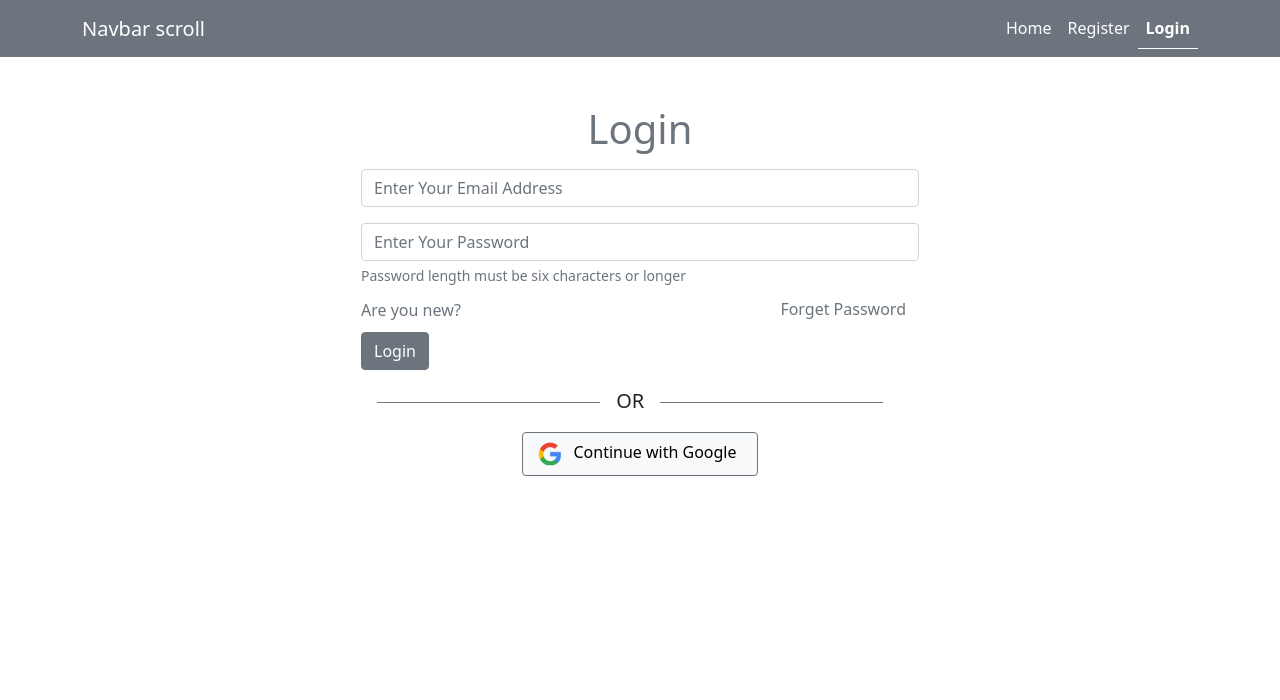
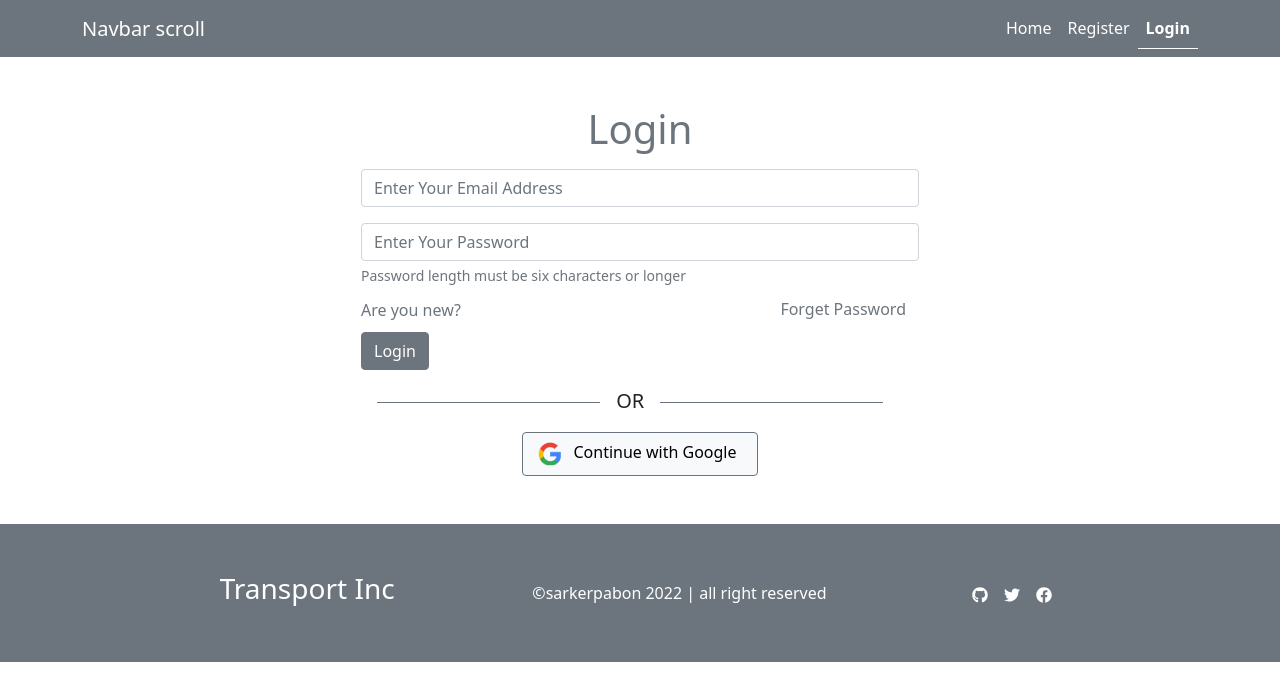
Before and after one commit to SarkerPabon/warehouse-management-client-side, a React (Create React App) app: page /login in a window 1280 px wide. Shown: the top 700 px of the page. Built offline with nearby package versions, Linux system fonts and the light colour scheme; no server answers.

Commit message:
Add Footer

```diff
--- a/package.json
+++ b/package.json
@@ -13,6 +13,7 @@
     "react-bootstrap": "^2.3.1",
     "react-dom": "^18.1.0",
     "react-firebase-hooks": "^5.0.3",
+    "react-icons": "^4.3.1",
     "react-router-dom": "^6.3.0",
     "react-scripts": "5.0.1",
     "react-table": "^7.7.0",
--- a/src/App.js
+++ b/src/App.js
@@ -5,6 +5,7 @@ import "react-toastify/dist/ReactToastify.css";
 import Login from "./Pages/Authentication/Login";
 import Registration from "./Pages/Authentication/Registration";
 import RequiredAuth from "./Pages/Authentication/RequiredAuth";
+import Footer from "./Pages/Footer";
 import Header from "./Pages/Header";
 import Home from "./Pages/Home";
 import AddProduct from "./Pages/Products/AddProduct";
@@ -53,6 +54,7 @@ function App() {
 					}
 				/>
 			</Routes>
+			<Footer />
 			<ToastContainer />
 		</BrowserRouter>
 	);
--- /dev/null
+++ b/src/Pages/Footer.js
@@ -0,0 +1,29 @@
+import { FaFacebook, FaGithub, FaTwitter } from "react-icons/fa";
+
+const Footer = () => {
+	return (
+		<footer className='bg-secondary text-white py-5'>
+			<div className='container'>
+				<div className='d-flex flex-column flex-md-row justify-content-evenly align-items-center'>
+					<h3>Transport Inc</h3>
+					<p className='mb-1 my-3 my-md-0'>
+						&copy;sarkerpabon {new Date().getFullYear()} | all right reserved{" "}
+					</p>
+					<p className='mb-1 my-3 my-md-0'>
+						<span className='mx-2'>
+							<FaGithub />
+						</span>
+						<span className='mx-2'>
+							<FaTwitter />
+						</span>
+						<span className='mx-2'>
+							<FaFacebook />
+						</span>
+					</p>
+				</div>
+			</div>
+		</footer>
+	);
+};
+
+export default Footer;
```
Also changed, not shown: 2 other files (tests, documents, lock files or other folders).
